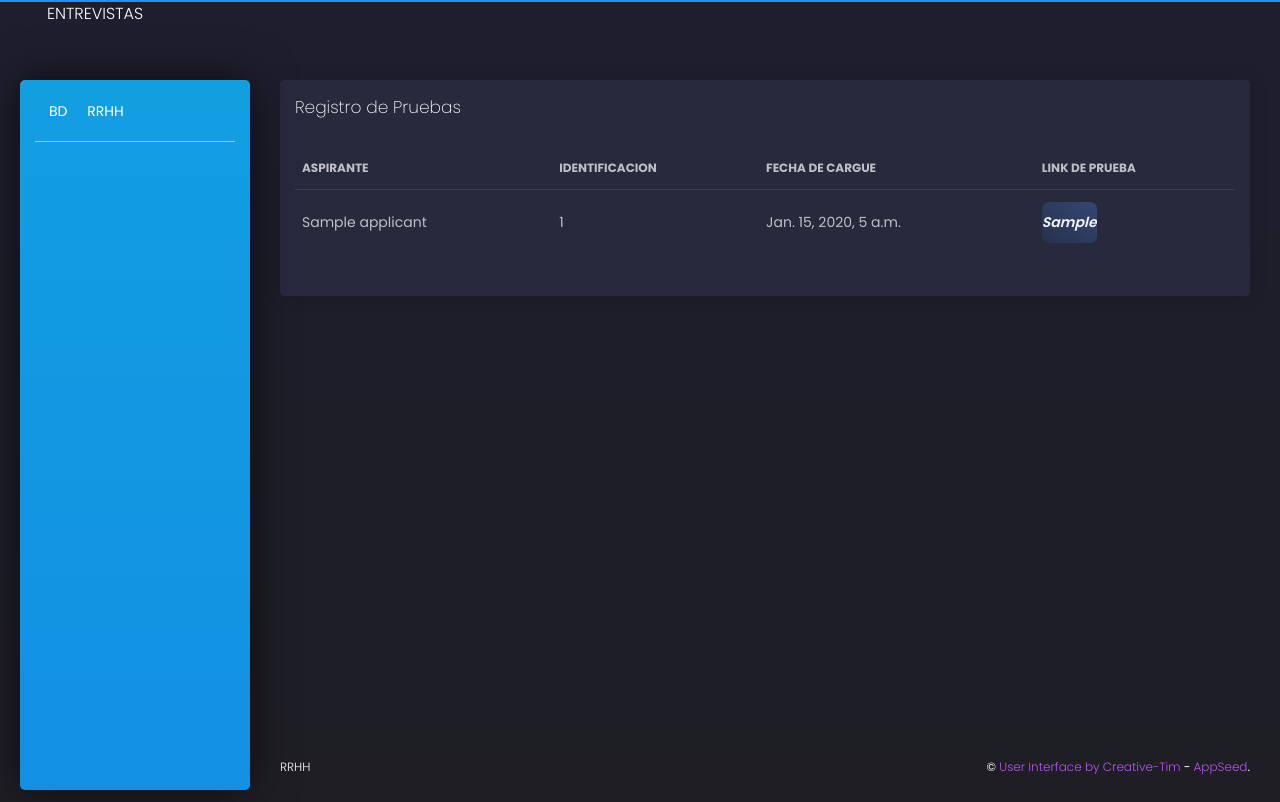
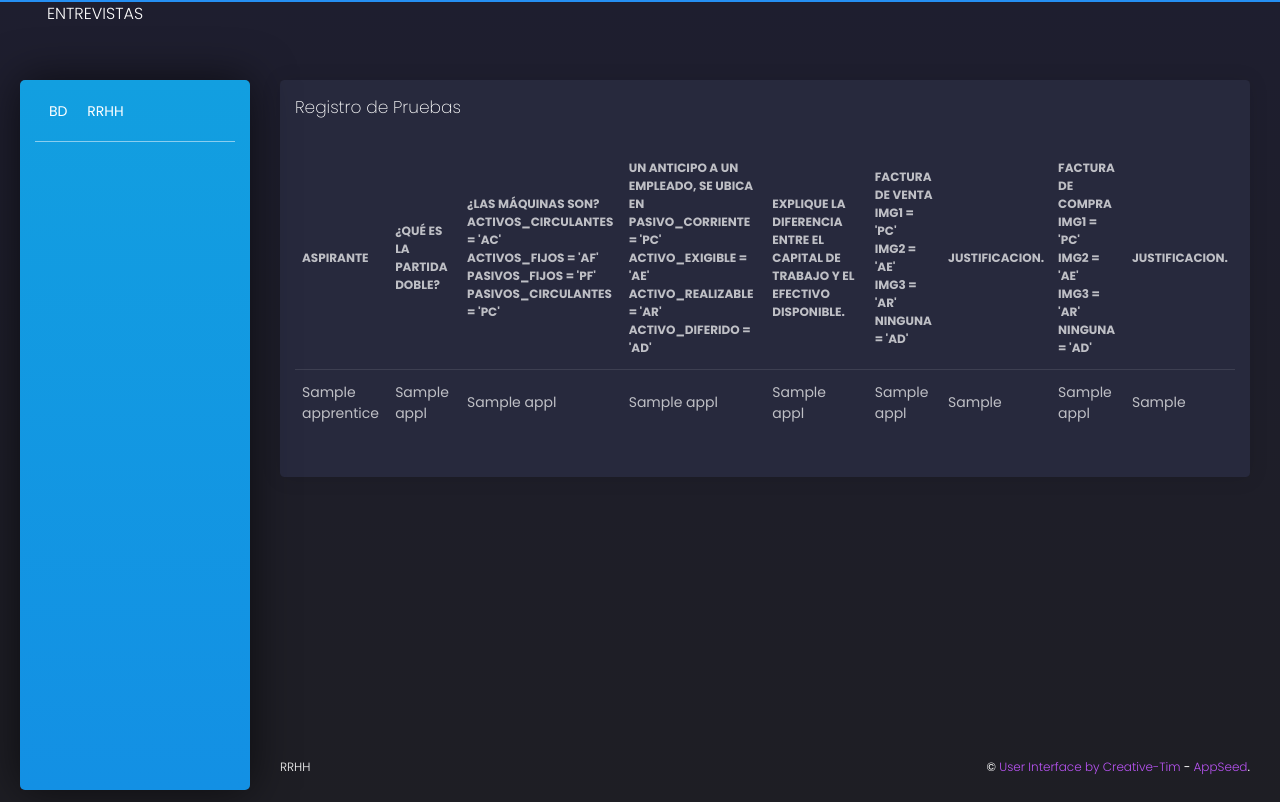
Before and after one commit to jamp-scp28/interviews, a Django app: template core/templates/test_list.html in a window 1280 px wide. Run offline with Django 3.2, Linux system fonts and the light colour scheme; tables that the repository leaves empty hold one stand-in row (values such as "Sample post"); the template is opened without the code that fills it: values that come from a table or form of the project are taken from there, most other values are stand-ins (such as "Sample title", 1, 10 or a date in 2020); some libraries are stand-ins or nearby versions.

Commit message:
test description

```diff
--- a/core/templates/test_list.html
+++ b/core/templates/test_list.html
@@ -111,29 +111,75 @@
                   ASPIRANTE
                 </th>
                 <th>
-                  IDENTIFICACION
+                  ¿Qué es la partida doble?
                 </th>
                 <th>
-                  FECHA DE CARGUE
+                  ¿Las máquinas son?
+                  <br>
+                  Activos_circulantes = 'AC'
+                  <br>
+                  Activos_fijos = 'AF'
+                  <br>
+                  Pasivos_fijos = 'PF'
+                  <br>
+                  Pasivos_Circulantes = 'PC'
                 </th>
                 <th>
-                  LINK DE PRUEBA
+                  Un Anticipo a un Empleado, se ubica en
+                  <br>
+                  Pasivo_corriente = 'PC'
+                  <br>
+                  activo_exigible = 'AE'
+                  <br>
+                  activo_realizable = 'AR'
+                  <br>
+                  activo_diferido = 'AD'
+                </th>
+                <th>
+                  Explique la diferencia entre el capital de trabajo y el efectivo disponible.
+                </th>
+                <th>
+                  Factura de Venta
+                  <br>
+                  img1 = 'PC'
+                  <br>
+                  img2 = 'AE'
+                  <br>
+                  img3 = 'AR'
+                  <br>
+                  Ninguna = 'AD'
+                </th>
+                <th>
+                  Justificacion.
+                </th>
+                <th>
+                  Factura de Compra
+                  <br>
+                  img1 = 'PC'
+                  <br>
+                  img2 = 'AE'
+                  <br>
+                  img3 = 'AR'
+                  <br>
+                  Ninguna = 'AD'
+                </th>
+                <th>
+                  Justificacion.
                 </th>
               </tr>
             </thead>
             <tbody>
-                {% for appl in appl_list %}
+                {% for appl in test_list %}
                     <tr>
-                        <td>{{appl.name}}</td>
-                        <td>{{appl.cc}}</td>
-                        <td>{{appl.created_at}}</td>
-                        {%if appl.document.url and appl.document.name%}
-                          <td>
-                            <a href="{{appl.document.url}}" class="btn text-secondary px-0">
-                              <i class="">{{appl.document.name}}</i>
-                            </a>
-                          </td>
-                        {%endif%}
+                        <td>{{appl.apprentice}}</td>
+                        <td>{{appl.question1}}</td>
+                        <td>{{appl.question2}}</td>
+                        <td>{{appl.question3}}</td>
+                        <td>{{appl.question4}}</td>
+                        <td>{{appl.question5}}</td>
+                        <td>{{appl.just5}}</td>
+                        <td>{{appl.question6 }}</td>
+                        <td>{{appl.just6}}</td>
                     </tr>
                 {% endfor %}
             </tbody>
--- a/evaluation/views.py
+++ b/evaluation/views.py
@@ -50,7 +50,7 @@ def test_list(request):
     #     qs = Applicant.objects.all()
     # else:
     #     qs = Applicant.objects.filter(interviewer=request.user)
-    context = {'appl_list': appTest.objects.all()}
+    context = {'test_list': appTest.objects.all()}
     return render(request, "test_list.html", context)
 
 
```
